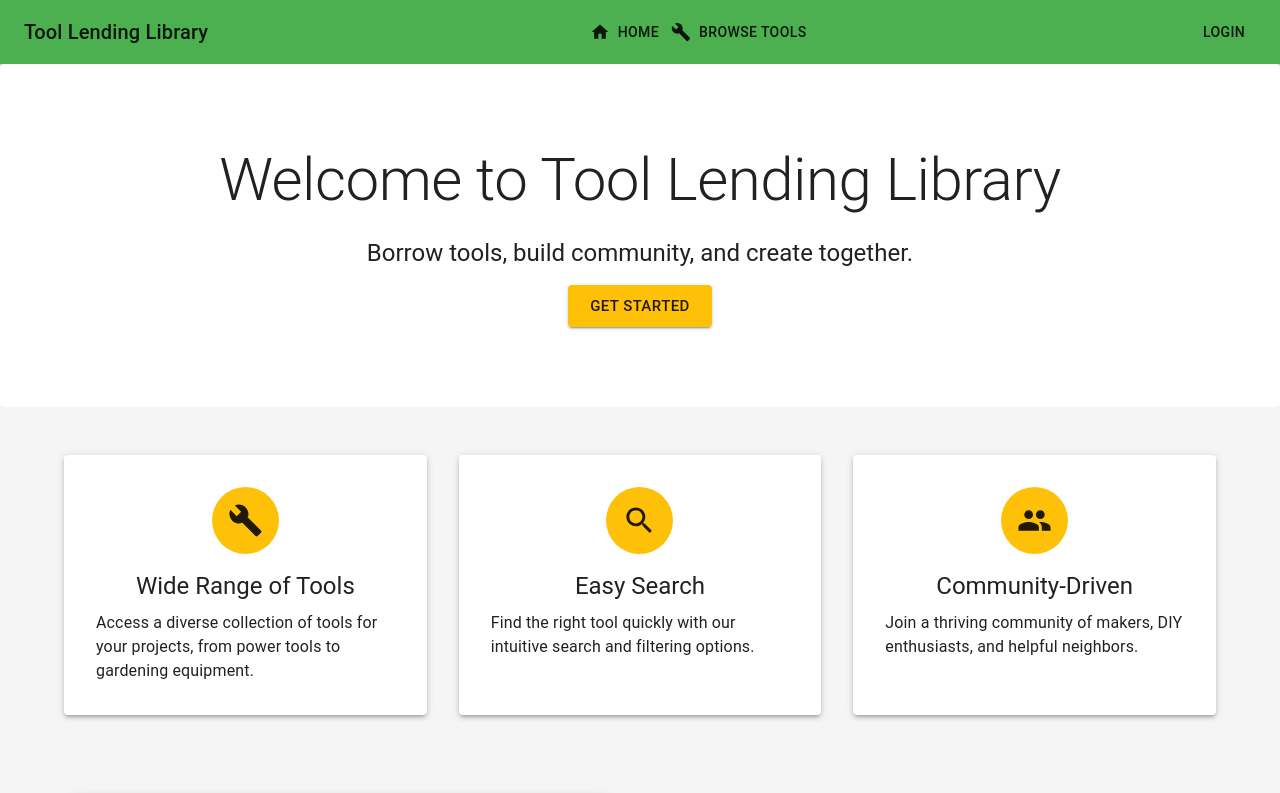
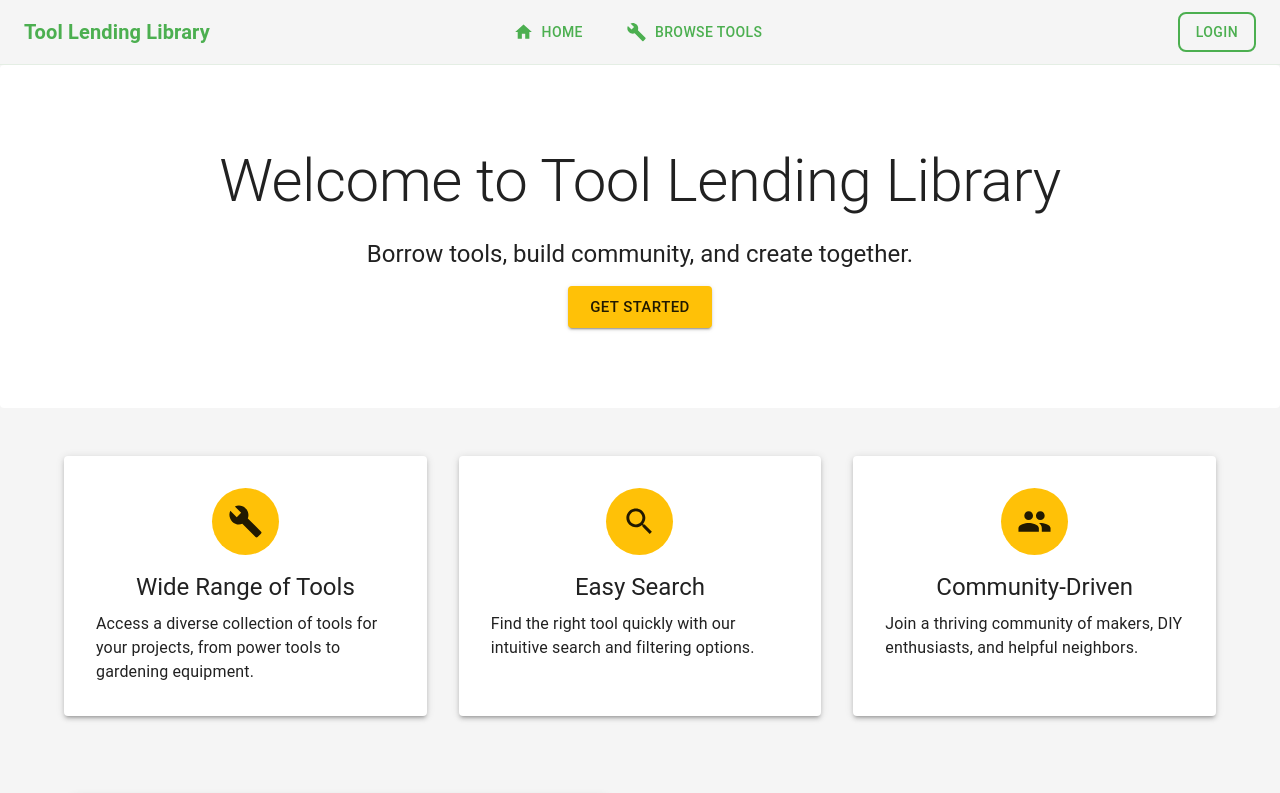
Before and after one commit to FazliBerisha/tool-lending-library, a React (Create React App) app in the folder frontend/: page / in a window 1280 px wide. Shown: the top 793 px of the page. Built offline with nearby package versions, Linux system fonts and the light colour scheme.

Commit message:
Tweaked Home page

```diff
--- a/frontend/src/components/Navbar.js
+++ b/frontend/src/components/Navbar.js
@@ -61,21 +61,102 @@ const Navbar = () => {
   };
 
   return (
-    <AppBar position="static" color="primary">
+    <AppBar position="static" sx={{
+      backgroundColor: 'transparent',
+      boxShadow: 'none',
+      borderBottom: '1px solid rgba(76, 175, 80, 0.1)' // Subtle green border
+    }}>
       <Toolbar>
-        <Typography variant="h6" component="div" sx={{ flexGrow: 1 }}>
+        <Typography
+          variant="h6"
+          component="div"
+          sx={{
+            flexGrow: 0.5,
+            color: '#4caf50', // Green text
+            fontWeight: 'bold'
+          }}
+        >
           Tool Lending Library
         </Typography>
-        <Button color="inherit" component={RouterLink} to="/" startIcon={<HomeIcon />}>
-          Home
-        </Button>
-        <Button color="inherit" component={RouterLink} to="/browse" startIcon={<BuildIcon />}>
-          Browse Tools
-        </Button>
+
+        {/* Centered Navigation Buttons */}
+        <Box sx={{
+          position: 'absolute',
+          left: '50%',
+          transform: 'translateX(-50%)',
+          display: 'flex',
+          gap: 2
+        }}>
+          <Button
+            component={RouterLink}
+            to="/"
+            startIcon={<HomeIcon />}
+            sx={{
+              color: '#4caf50',
+              //border: '2px solid #4caf50',
+              borderRadius: '8px',
+              padding: '6px 16px',
+              '&:hover': {
+                backgroundColor: 'rgba(76, 175, 80, 0.08)',
+                borderColor: '#45a049'
+              }
+            }}
+          >
+            Home
+          </Button>
+          <Button
+            component={RouterLink}
+            to="/browse"
+            startIcon={<BuildIcon />}
+            sx={{
+              color: '#4caf50',
+              //border: '2px solid #4caf50',
+              borderRadius: '8px',
+              padding: '6px 16px',
+              '&:hover': {
+                backgroundColor: 'rgba(76, 175, 80, 0.08)',
+                borderColor: '#45a049'
+              }
+            }}
+          >
+            Browse Tools
+          </Button>
+        </Box>
+
         <Box sx={{ flexGrow: 1 }} />
+
+        {/* Right-side elements */}
         {isLoggedIn ? (
           <>
-            <IconButton color="inherit" onClick={handleMenu} aria-label="account">
+            {localStorage.getItem('role') === 'admin' && (
+              <Button
+                component={RouterLink}
+                to="/admin/tools"
+                startIcon={<BuildIcon />}
+                sx={{
+                  color: '#4caf50',
+                  border: '2px solid #4caf50',
+                  borderRadius: '8px',
+                  marginRight: 2,
+                  padding: '6px 16px',
+                  '&:hover': {
+                    backgroundColor: 'rgba(76, 175, 80, 0.08)',
+                    borderColor: '#45a049'
+                  }
+                }}
+              >
+                Manage Tools
+              </Button>
+            )}
+            <IconButton
+              onClick={handleMenu}
+              sx={{
+                color: '#4caf50',
+                '&:hover': {
+                  backgroundColor: 'rgba(76, 175, 80, 0.08)'
+                }
+              }}
+            >
               <AccountCircleIcon />
             </IconButton>
             <Menu
@@ -96,23 +177,33 @@ const Navbar = () => {
               <MenuItem onClick={handleProfile}>Profile</MenuItem>
               <MenuItem onClick={handleLogout}>Logout</MenuItem>
             </Menu>
-            <IconButton color="inherit" aria-label="settings">
+            <IconButton
+              sx={{
+                color: '#4caf50',
+                '&:hover': {
+                  backgroundColor: 'rgba(76, 175, 80, 0.08)'
+                }
+              }}
+            >
               <SettingsIcon />
             </IconButton>
           </>
         ) : (
-          <Button color="inherit" component={RouterLink} to="/login">
+          <Button
+            component={RouterLink}
+            to="/login"
+            sx={{
+              color: '#4caf50',
+              border: '2px solid #4caf50',
+              borderRadius: '8px',
+              padding: '6px 16px',
+              '&:hover': {
+                backgroundColor: 'rgba(76, 175, 80, 0.08)',
+                borderColor: '#45a049'
+              }
+            }}
+          >
             Login
-          </Button>
-        )}
-        {isLoggedIn && localStorage.getItem('role') === 'admin' && (
-          <Button
-            color="inherit"
-            component={RouterLink}
-            to="/admin/tools"
-            startIcon={<BuildIcon />}
-          >
-            Manage Tools
           </Button>
         )}
       </Toolbar>
```
